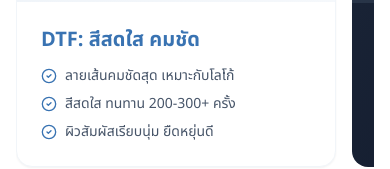
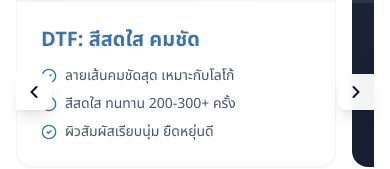
Before and after one commit to LOSTXKER/anajak-landingpage, a Next.js app: page /dtf-vs-dtg in a window 390 px wide. Shown: the part 5732-5901 px from the top of the page. Built offline with nearby package versions, Linux system fonts and the light colour scheme; no server answers; a web font is replaced by a local one.

Commit message:
Add ScrollNav to Real Work Images section

```diff
--- a/src/app/dtf-vs-dtg/page.tsx
+++ b/src/app/dtf-vs-dtg/page.tsx
@@ -848,8 +848,9 @@ export default function DTFvsDTGPage() {
             </p>
           </div>
 
-
-          <div className="mobile-scroll-grid md:grid-cols-3 gap-8 max-w-7xl mx-auto">
+          <div className="relative max-w-7xl mx-auto">
+            <ScrollNav scrollId="images-scroll" scrollAmount={350} />
+            <div id="images-scroll" className="mobile-scroll-grid md:grid-cols-3 gap-8">
             {/* DTF Image */}
             <div className="card overflow-hidden">
               <div className="aspect-square bg-gradient-to-br from-ci-blue/10 to-ci-blue/5 flex items-center justify-center">
@@ -950,6 +951,7 @@ export default function DTFvsDTGPage() {
                   <li><strong>สัมผัสของผ้า:</strong> DTG นุ่มที่สุด DTF นุ่มปานกลาง Silk Screen แข็งเล็กน้อย</li>
                 </ul>
               </div>
+            </div>
             </div>
           </div>
         </div>
```
